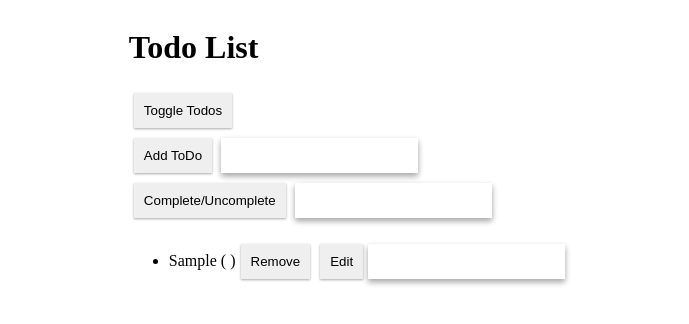
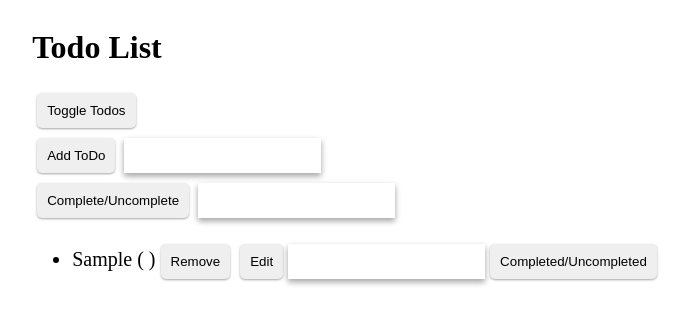
Before and after one commit to rafalwawrzyk/todosVanilla, a plain HTML site: page index.html in a window 1280 px wide. Both pictures are taken after typing "Sample" into the empty fields and a click on the button "Add ToDo". Shown: the whole page, without its empty margins (293-982 px from the left). Drawn offline with Linux system fonts and the light colour scheme.

Commit message:
completed/uncompleted logic for every todo

```diff
--- a/script.js
+++ b/script.js
@@ -52,6 +52,15 @@ let handlers = {
         };
         view.displayTodos()
     },
+//    editTodo: function () {
+//        let todoPosition = document.querySelector(".todoPosition");
+//        let todotext = document.querySelector(".todoText");
+//        todoList.changeTodo(todoPosition.valueAsNumber, todotext.value)
+//        todoPosition.value = "";
+//        todotext.value = "";
+//        view.displayTodos();
+//
+//    },
     removeTodo: function (position) {
         todoList.removeTodo(position);
         view.displayTodos();
@@ -82,6 +91,7 @@ let view = {
             listItems.appendChild(this.createRemoveBtn());
             listItems.appendChild(this.createChangeButton());
             listItems.appendChild(this.createEditInput());
+            listItems.appendChild(this.createCompletedBtn());
         }, this);
 
     },
@@ -124,13 +134,29 @@ let view = {
                view.displayTodos();
            }
         })
+    },
+    createCompletedBtn:function(){
+        let completedUncompleted = document.createElement('button');
+        completedUncompleted.textContent = "Completed/Uncompleted";
+        completedUncompleted.className = 'completedUncompleted';
+        return completedUncompleted;
+    },
+    completeListener:function(){
+        let list = document.querySelector("ul");
+        list.addEventListener('click',function(event){
+            let clickedElement = event.target;
+            if(clickedElement.className === 'completedUncompleted'){
+                todoList.toggleCompleted(clickedElement.parentElement.id);
+                view.displayTodos();
+            }
+        })
     }
 }
 
 view.removeListenerSetUp();
 view.createChangeButton();
 view.editListener();
-
+view.completeListener();
 
 
 
--- a/style.scss
+++ b/style.scss
@@ -16,6 +16,7 @@ button {
     margin: 5px 5px 5px 5px;
     box-shadow: 0 1px 3px rgba(0, 0, 0, 0.12), 0 1px 2px rgba(0, 0, 0, 0.24);
     transition: all 0.3s cubic-bezier(.25, .8, .25, 1);
+    border-radius: 5px;
     &:hover{
         box-shadow: 0 14px 28px rgba(0,0,0,0.25), 0 10px 10px rgba(0,0,0,0.22);
         cursor: pointer;
@@ -27,3 +28,8 @@ input {
     padding: 10px;
      box-shadow: 0 3px 6px rgba(0,0,0,0.16), 0 3px 6px rgba(0,0,0,0.23);
 }
+
+li{
+    font-size: 20px;
+
+}
```
Also changed, not shown: style.css.
